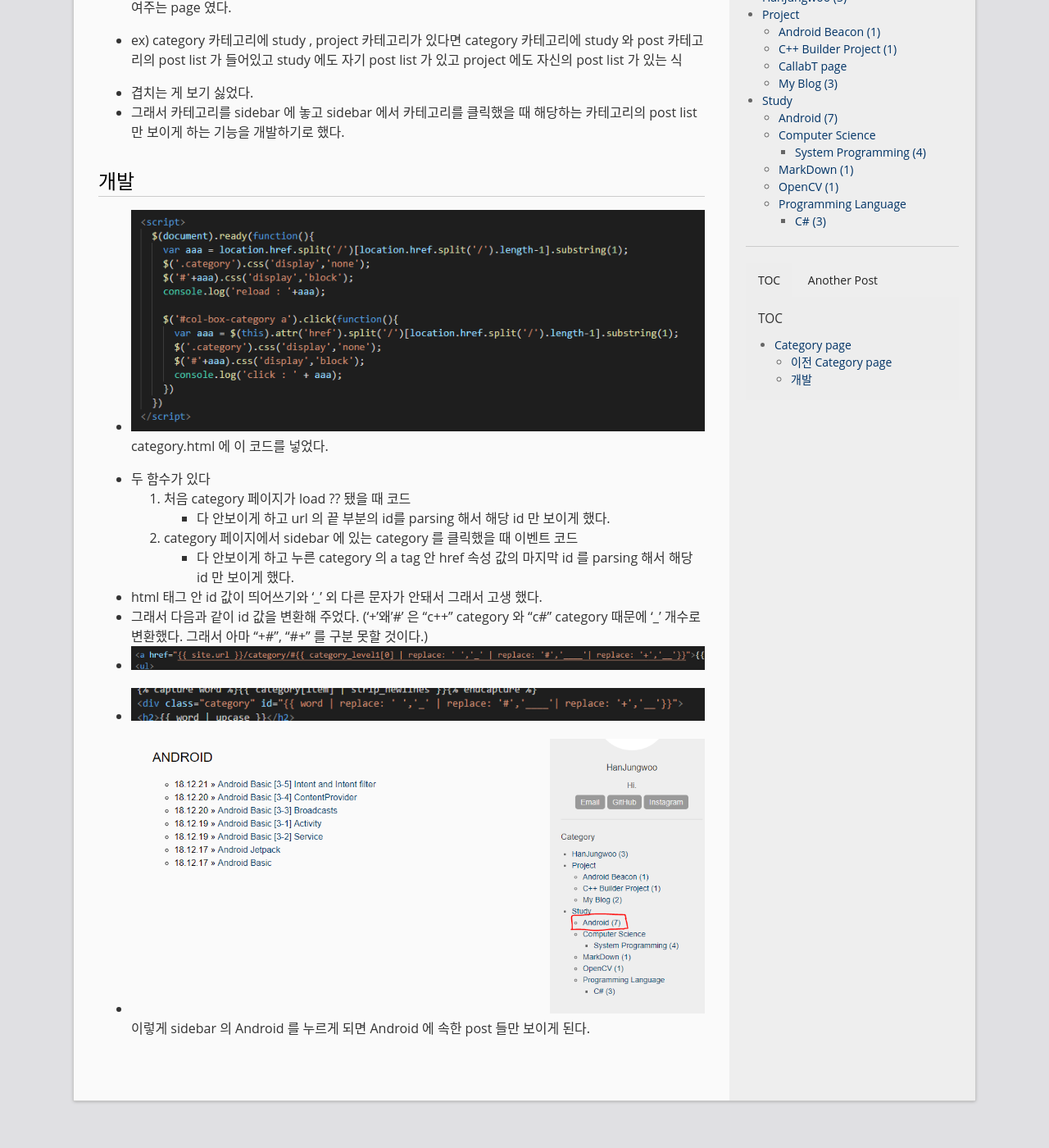
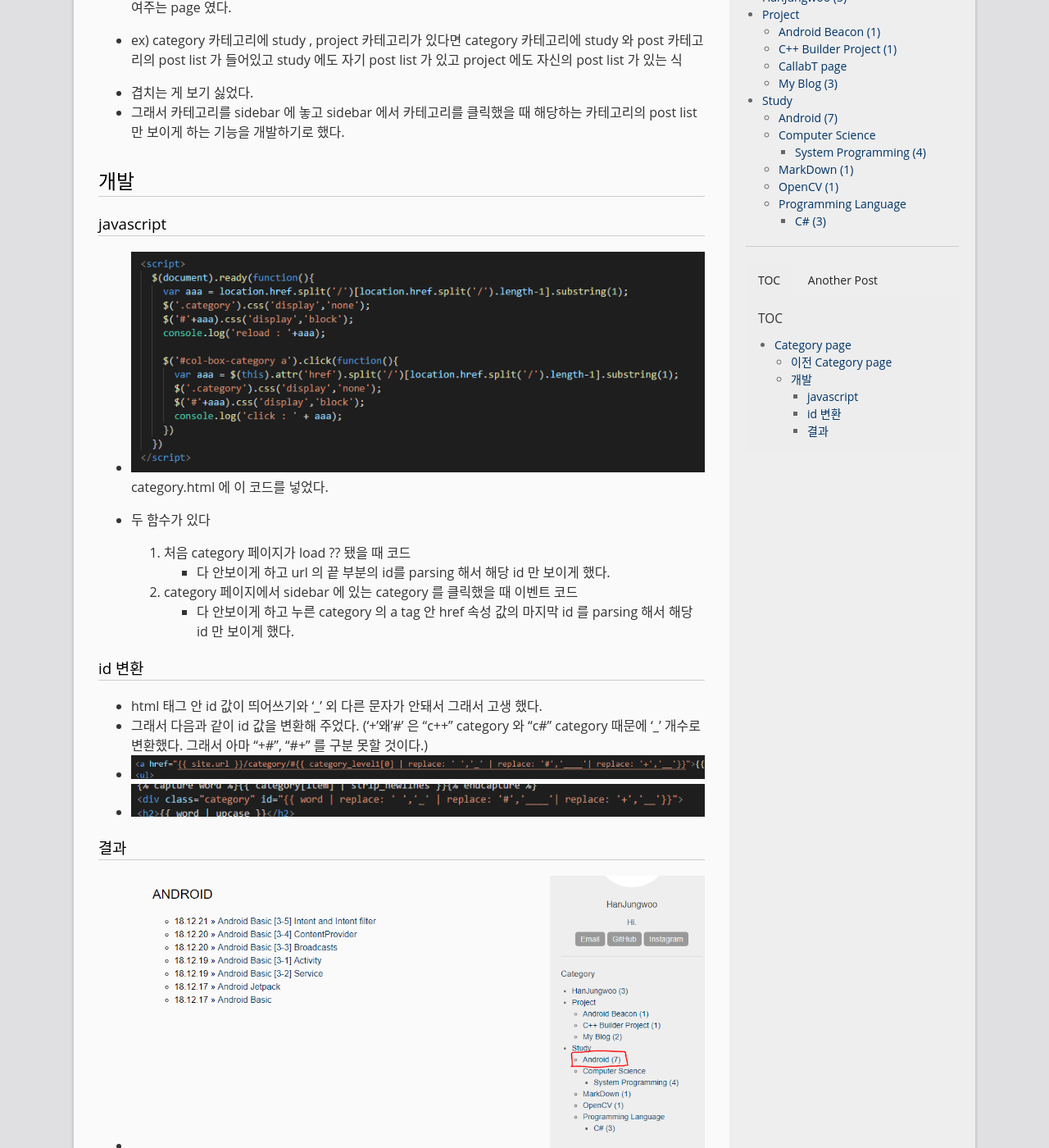
Before and after one commit to sunrisehouse/hanjungwoo-blog-old, a Jekyll site: the page built from posts/Project/My Blog/_posts/2019-01-25-Github blog category page.md, in a window 1280 px wide and 1400 px high, scrolled down 420 px. Shown: the whole window at 82% size. Built offline with Jekyll 4.4.1, drawn with Linux system fonts in a browser that asks for light colours; nearby versions of some CDN libraries; comment, search, counter and statistics services are not loaded.

Commit message:
add post

```diff
--- a/posts/Project/My Blog/_posts/2019-01-25-Github blog category page.md
+++ b/posts/Project/My Blog/_posts/2019-01-25-Github blog category page.md
@@ -16,6 +16,8 @@ date:   2019-01-24 08:00
 
 ## 개발
 
+### javascript
+
 * <img src="/resource/img/blogcategorypage.PNG"> category.html 에 이 코드를 넣었다.
 
 * 두 함수가 있다
@@ -25,10 +27,13 @@ date:   2019-01-24 08:00
     2. category 페이지에서 sidebar 에 있는 category 를 클릭했을 때 이벤트 코드
         * 다 안보이게 하고 누른 category 의 a tag 안 href 속성 값의 마지막 id 를 parsing 해서 해당 id 만 보이게 했다.
 
+### id 변환
+
 * html 태그 안 id 값이 띄어쓰기와 '_' 외 다른 문자가 안돼서 그래서 고생 했다.
 * 그래서 다음과 같이 id 값을 변환해 주었다. ('+'왜'#' 은 "c++" category 와 "c#" category 때문에 '_' 개수로 변환했다. 그래서 아마 "+#", "#+" 를 구분 못할 것이다.)
 * <img src="/resource/img/blogcategorypage(2).PNG">
 * <img src="/resource/img/blogcategorypage(3).PNG">
 
+### 결과
 * <img src="/resource/img/blogcategorypage(1).PNG">
     이렇게 sidebar 의 Android 를 누르게 되면 Android 에 속한 post 들만 보이게 된다.
```
